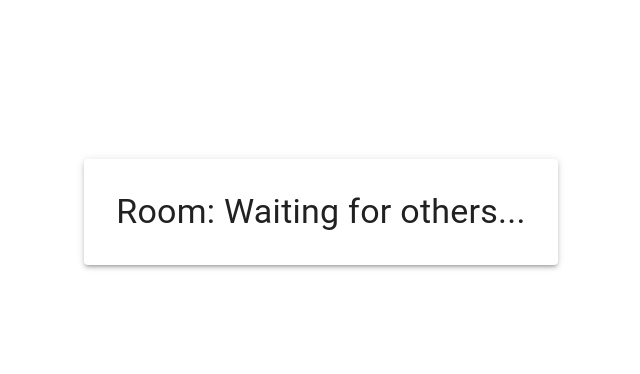
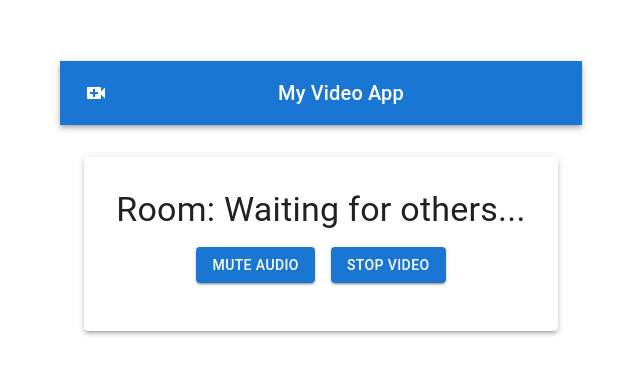
Before and after one commit to RiswanthPalani/ConnectNow, a React (Vite) app in the folder client/: page /room/1 in a window 1280 px wide. Shown: the part 204-578 px from the top of the page, without its empty margins (319-959 px from the left). Built offline with nearby package versions, Linux system fonts and the light colour scheme; no server answers.

Commit message:
Some basic UI Features Integrated

```diff
--- a/client/package.json
+++ b/client/package.json
@@ -12,6 +12,7 @@
   "dependencies": {
     "@emotion/react": "^11.13.3",
     "@emotion/styled": "^11.13.0",
+    "@mui/icons-material": "^6.1.3",
     "@mui/material": "^6.1.3",
     "react": "^18.3.1",
     "react-dom": "^18.3.1",
--- a/client/src/App.jsx
+++ b/client/src/App.jsx
@@ -1,4 +1,5 @@
 import { Routes, Route } from "react-router-dom";
+import Header from "./components/Header"
 import LobbyScreen from "./screens/Lobby";
 import RoomPage from "./screens/Room";
 import "./App.css";
@@ -6,6 +7,7 @@ import "./App.css";
 function App() {
   return (
     <div>
+    <Header />
       <Routes>
         <Route path = "/" element = {<LobbyScreen />} />
         <Route path = "/room/:roomId" element = {<RoomPage />} />
--- /dev/null
+++ b/client/src/components/Header.jsx
@@ -0,0 +1,18 @@
+import React from "react";
+import { AppBar, Toolbar, Typography, IconButton } from "@mui/material";
+import VideoCallIcon from "@mui/icons-material/VideoCall";
+
+const Header = () => {
+  return (
+    <AppBar position="static">
+      <Toolbar>
+        <VideoCallIcon sx={{ mr: 2 }} />
+        <Typography variant="h6" component="div" sx={{ flexGrow: 1 }}>
+          My Video App
+        </Typography>
+      </Toolbar>
+    </AppBar>
+  );
+};
+
+export default Header;
--- a/client/src/context/SocketProvider.jsx
+++ b/client/src/context/SocketProvider.jsx
@@ -11,6 +11,7 @@ export const useSocket = () => {
 export const SocketProvider = (props) => {
   const socket = useMemo(
     () => io("https://connectnow-o3t8.onrender.com"),
+    // () => io("localhost:8000"),
     []
   );
 
--- a/client/src/screens/Room.jsx
+++ b/client/src/screens/Room.jsx
@@ -2,26 +2,34 @@ import React, { useEffect, useCallback, useState } from "react";
 import ReactPlayer from "react-player";
 import peer from "../service/peer";
 import { useSocket } from "../context/SocketProvider";
+import { Snackbar, Alert } from "@mui/material";
 
 // Import MUI components
-import {
-  Box,
-  Button,
-  Grid,
-  Typography,
-  Container,
-  Paper,
-} from "@mui/material";
+import { Box, Button, Grid, Typography, Container, Paper } from "@mui/material";
 
 const RoomPage = () => {
   const socket = useSocket();
   const [remoteSocketId, setRemoteSocketId] = useState(null);
   const [myStream, setMyStream] = useState();
   const [remoteStream, setRemoteStream] = useState();
+  const [snackbarOpen, setSnackbarOpen] = useState(false);
+  const [isAudioMuted, setIsAudioMuted] = useState(false);
+  const [isVideoMuted, setIsVideoMuted] = useState(false);
+
+  const toggleAudio = () => {
+    myStream.getAudioTracks()[0].enabled = isAudioMuted;
+    setIsAudioMuted(!isAudioMuted);
+  };
+
+  const toggleVideo = () => {
+    myStream.getVideoTracks()[0].enabled = isVideoMuted;
+    setIsVideoMuted(!isVideoMuted);
+  };
 
   const handleUserJoined = useCallback(({ email, id }) => {
     console.log(`Email ${email} joined room`);
     setRemoteSocketId(id);
+    setSnackbarOpen(true); // Show snackbar
   }, []);
 
   const handleCallUser = useCallback(async () => {
@@ -44,7 +52,7 @@ const RoomPage = () => {
       });
       setMyStream(stream);
       const ans = await peer.getAnswer(offer);
-      socket.emit('call:accepted', { to: from, ans });
+      socket.emit("call:accepted", { to: from, ans });
     },
     [socket]
   );
@@ -138,11 +146,7 @@ const RoomPage = () => {
             </Button>
           )}
           {myStream && (
-            <Button
-              variant="contained"
-              color="secondary"
-              onClick={sendStreams}
-            >
+            <Button variant="contained" color="secondary" onClick={sendStreams}>
               Send Stream
             </Button>
           )}
@@ -174,7 +178,24 @@ const RoomPage = () => {
             </Grid>
           )}
         </Grid>
+        <Box sx={{ my: 2 }}>
+          <Button variant="contained" onClick={toggleAudio} sx={{ mr: 2 }}>
+            {isAudioMuted ? "Unmute Audio" : "Mute Audio"}
+          </Button>
+          <Button variant="contained" onClick={toggleVideo}>
+            {isVideoMuted ? "Start Video" : "Stop Video"}
+          </Button>
+        </Box>
       </Paper>
+      <Snackbar
+        open={snackbarOpen}
+        autoHideDuration={3000}
+        onClose={() => setSnackbarOpen(false)}
+      >
+        <Alert onClose={() => setSnackbarOpen(false)} severity="info">
+          A user has joined the room.
+        </Alert>
+      </Snackbar>
     </Container>
   );
 };
```
Also changed, not shown: client/src/theme/theme.jsx (added, +17 -0 lines), 2 other files (tests, documents, lock files or other folders).
